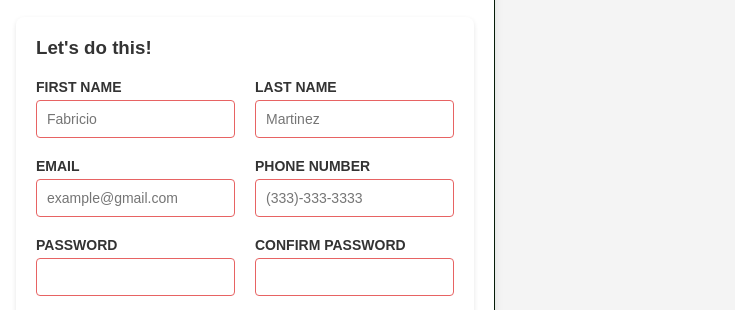
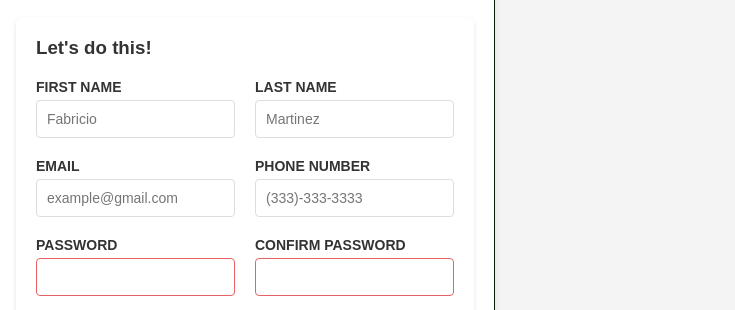
Before and after one commit to DavidRHannah/sign-up, a plain HTML site: page index.html in a window 1280 px wide. Shown: the part 338-648 px from the top of the page, 545-1280 px from the left. Drawn offline with Linux system fonts and the light colour scheme.

Commit message:
password invalid styling

```diff
--- a/styles.css
+++ b/styles.css
@@ -200,7 +200,7 @@ input:focus {
     box-shadow: 0 0 5px rgba(0, 86, 179, 0.3);
 }
 
-input:invalid {
+input:invalid[type="password"]{
     border-color: rgb(231, 99, 99);
 }
 
```
